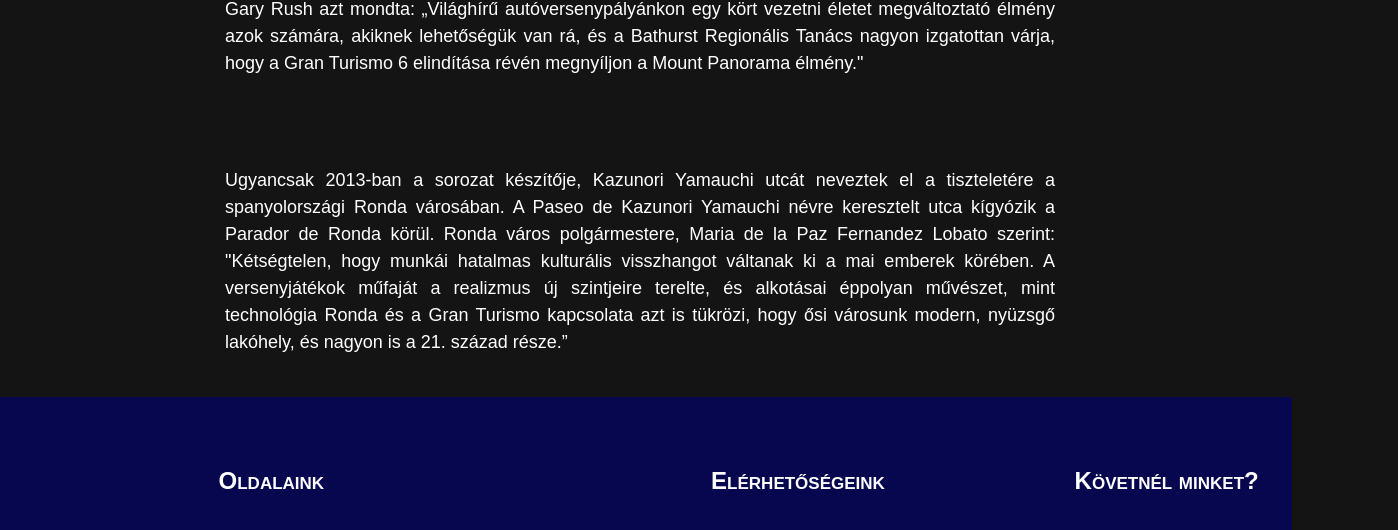
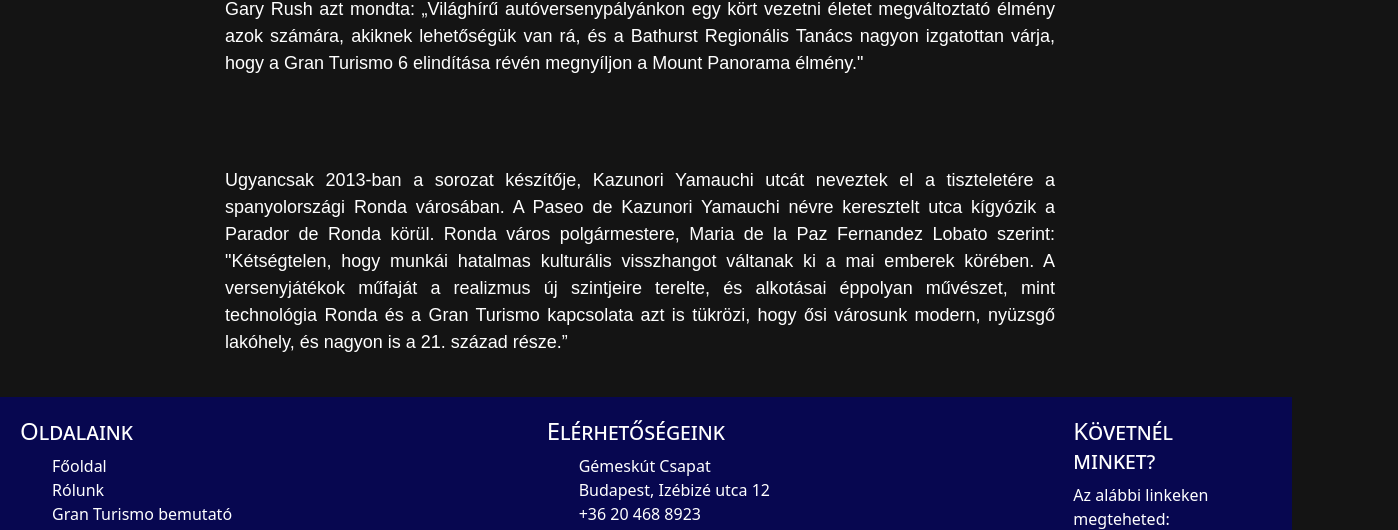
Before and after one commit to Cziperlan/Projekt_Sybilla, a plain HTML site: page grand.html in a window 1280 px wide. Shown: the part 6188-6718 px from the top of the page, 1398 px wide, since content can reach past the window. Drawn offline with Linux system fonts and the light colour scheme.

Commit message:
Footbar és "Főni" jegyzetek
Megnéztem a kódjaitokat és ahol lehet úgy alakítottam a footbart és navit hogy ne ütközzön a cuccaitokkal.
Megjegyezném, hogyha olyanokat adtok meg a css-eitekben, hogy img, meg h1, meg table az mindenre kihatással van, jelen esetben pl a navira és a footerre. Ha valami nem mükszik ott keressétek a hibát.

```diff
--- a/grand.html
+++ b/grand.html
@@ -29,7 +29,7 @@
         </a>
     </div>
 </header>
-<body class="bc">
+<body class="bc"> <!--Bocs emiatt, ha nem tetszik nyugodtan vedd ki. Szerintem stílusosabb mint a fehér.-->
     <h1>Gran Turismo</h1>
 
 <p>Gran Turismo (olasz, jelentése nagy túraautó), rövidítve GT, autóverseny-videójáték sorozat, melyet a Polyphony Digital fejleszt és a Sony Interactive Entertainment jelentet meg.</p>
@@ -50,7 +50,7 @@
 
 <p>Jamaucsi elmondása szerint az első két játék gépjármű-modelljei 300 poligonból, a Gran Turismo 3: A-Specben és a Gran Turismo 4-ben 4000 poligonból, míg a Gran Turismo 5-ben a „prémiumautók” akár 500 000 poligonból épültek fel.</p>
 
-
+<!--Hali, annyi hozzáfűzni valóm lenne a dolgodhoz, hogy próbáld meg a táblázataidat a szöveged szélességére editelni, mint az autósképeset. Ha nem megy mert köcsög a table és nem lehet normálisan konfigurálni, akkor szerintem fotózd ki a táblázatot és illeszd be imageként. Még sorokat is spórolnál vele. -->
 <table class="Típusok col-lg-12">
     <thead>
         <th>Cím</th>
@@ -125,7 +125,7 @@
         <td>-</td>
     </tr>
 </table>
-
+<!--ha tuds keress ennek a táblázatnak egy magasabb minőségű képet, vagy ha mindent a nyavajás opacity bánt akkor add meg opacity helyett background-color: 0,0,0,0.5-ben vagy valahogy így. Az remélhetőleg megoldja a bajokat.-->
 <h2>Másodlagos megjelenések</h2>
 
 <table class="Megjelenések col-lg-12">
@@ -342,7 +342,7 @@
 <footer>
     <div class="row footer">
         <div class="col-lg-5 col-md-6 col-sm-12">
-            <h1 class="footer-title">Oldalaink</h1>
+            <h4 class="footer-title">Oldalaink</h4>
             <ul class="f-ul">
                 <li>
                     <a href="index.html">Főoldal</a>
@@ -362,7 +362,7 @@
             </ul>
         </div>
         <div class="col-lg-5 col-md-6 col-sm-12">
-            <h1 class="footer-title">Elérhetőségeink</h1>
+            <h4 class="footer-title">Elérhetőségeink</h4>
             <ul class="f-ul">
                 <li>
                     Gémeskút Csapat
@@ -379,8 +379,8 @@
             </ul>
         </div>
         <div class="col-lg-2 col-md-12  col-sm-12">
-            <h1 class="footer-title">Követnél minket?</h1>
-            <p>Az alábbi linkeken megteheted:</p>
+            <h4 class="footer-title">Követnél minket?</h4>
+            <span>Az alábbi linkeken megteheted:</span>
             <div class="social-links">
                 <a href="https://www.instagram.com" target="_blank">
                     <img src="icon1.png" alt="Instagramm" class="f-ikon">
--- a/minenhandwerk.css
+++ b/minenhandwerk.css
@@ -27,8 +27,9 @@ img{
     width: 600px;
     height: 300px;
     border: solid 2px black;
+    /*A naviban a képre ez is hat szóval pls csinálj belőle classt. Köcce*/
 }
 #body{
     margin-left: 5%;
-
+    /*Kicsit ferde így a dolog, hogy csak az egyik oldalon adtad meg. Persze ha ez szándékos akkor nem szóltam*/
 }
```
Also changed, not shown: lol.html (+2 -2 lines), mine.html (+3 -3 lines).
